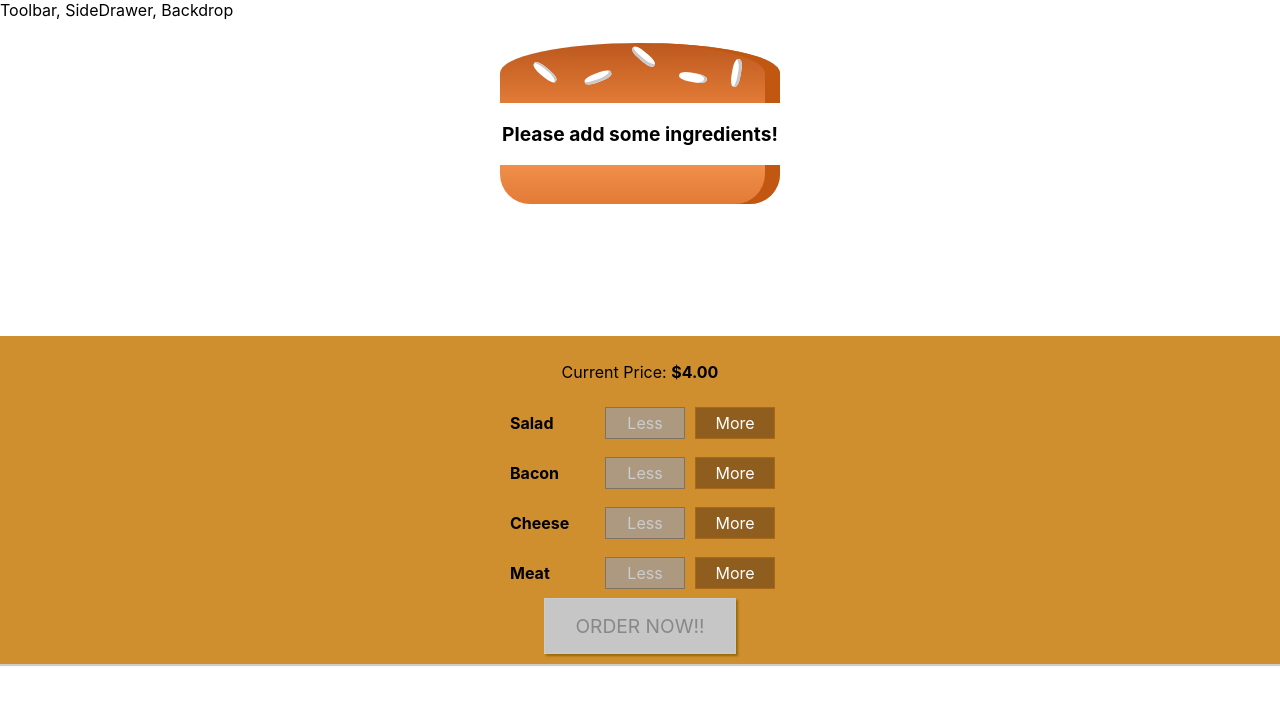
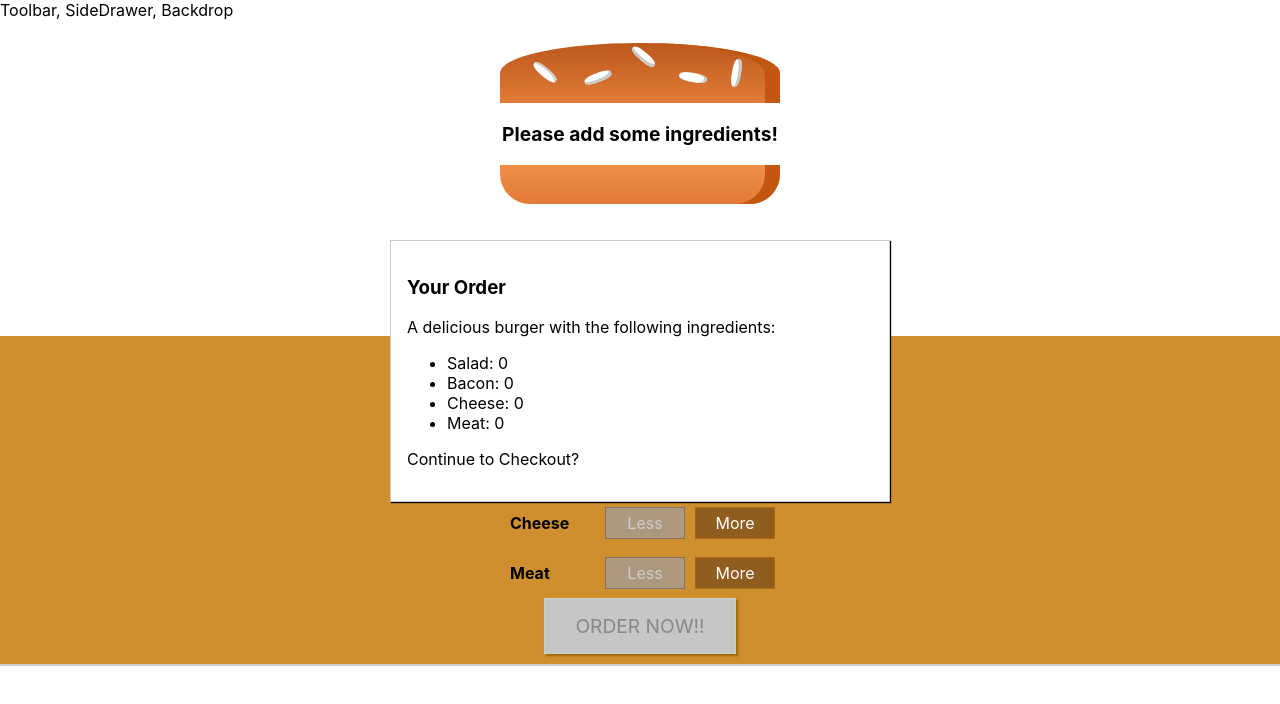
Before and after one commit to takuyaKIKUCHI99/the-burger-bilder, a React (Create React App) app: page / in a window 1280 px wide. Shown: the top 704 px of the page. Built offline with nearby package versions, Linux system fonts and the light colour scheme.

Commit message:
Order summary

```diff
--- /dev/null
+++ b/src/components/Burger/OrderSummary/OrderSummary.js
@@ -0,0 +1,33 @@
+import React from 'react';
+
+import Aux from '../../../hoc/Aux';
+
+const OrderSummary = (props) => {
+  const capitalizeText = { textTransform: 'capitalize' };
+
+  const ingredients = () => {
+    const liElements = [];
+
+    for (const [key, value] of Object.entries(props.ingredientsOrder)) {
+      const [ingredient, count] = [key, value];
+      liElements.push(
+        <li key={ingredient}>
+          <span style={capitalizeText}> {ingredient}</span>: {count}
+        </li>
+      );
+    }
+
+    return liElements;
+  };
+
+  return (
+    <Aux>
+      <h3>Your Order</h3>
+      <p>A delicious burger with the following ingredients:</p>
+      <ul>{ingredients()}</ul>
+      <p>Continue to Checkout?</p>
+    </Aux>
+  );
+};
+
+export default OrderSummary;
--- /dev/null
+++ b/src/components/UI/Modal/Modal.js
@@ -0,0 +1,11 @@
+import React from 'react';
+
+import styles from './Modal.module.css';
+
+const Modal = (props) => (
+  <div className={styles.Modal}>
+    {props.children}
+  </div>
+);
+
+export default Modal;
--- /dev/null
+++ b/src/components/UI/Modal/Modal.module.css
@@ -0,0 +1,20 @@
+.Modal {
+  position: fixed;
+  z-index: 500;
+  background-color: white;
+  width: 70%;
+  border: 1px solid #ccc;
+  box-shadow: 1px 1px 1px black;
+  padding: 16px;
+  left: 15%;
+  top: 30%;
+  box-sizing: border-box;
+  transition: all 0.3s ease-out;
+}
+
+@media (min-width: 600px) {
+  .Modal {
+    width: 500px;
+    left: calc(50% - 250px);
+  }
+}
--- a/src/containers/BurgerBuilder/BurgerBuilder.js
+++ b/src/containers/BurgerBuilder/BurgerBuilder.js
@@ -3,6 +3,8 @@ import React, { Component } from 'react';
 import Aux from '../../hoc/Aux';
 import Burger from '../../components/Burger/Burger';
 import BuildControls from '../../components/Burger/BuildControls/BuildControls';
+import Modal from '../../components/UI/Modal/Modal';
+import OrderSummary from '../../components/Burger/OrderSummary/OrderSummary';
 
 const PRICES = {
   meat: 1.3,
@@ -68,6 +70,9 @@ class BurgerBuilder extends Component {
 
     return (
       <Aux>
+        <Modal>
+          <OrderSummary ingredientsOrder={this.state.ingredients} />
+        </Modal>
         <Burger ingredientsOrder={this.state.ingredients} />
         <BuildControls
           addIngredientHandler={this.addIngredientHandler}
```
Also changed, not shown: src/components/UI/Backdrop/Backdrop.js (added).
